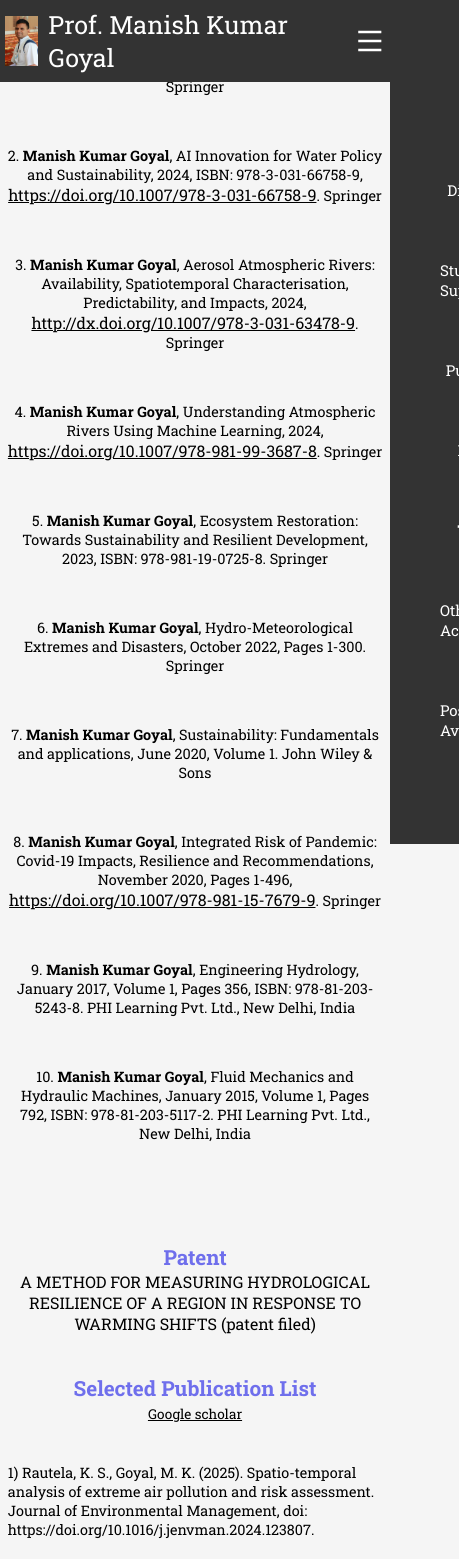
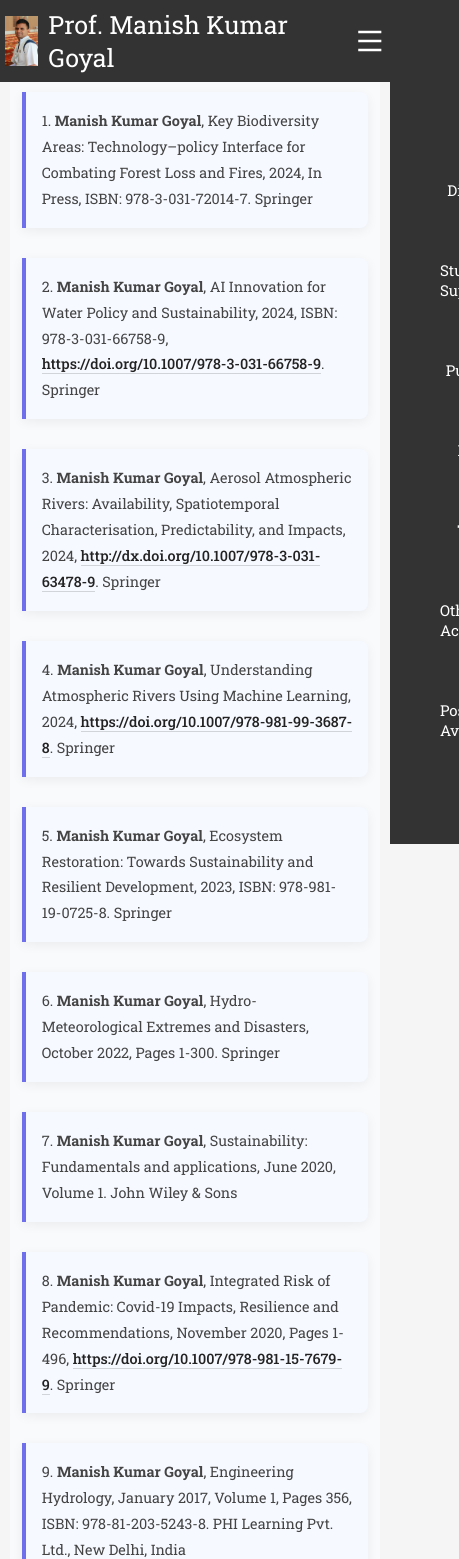
Before and after one commit to shiv3191/MKG_WEBSITE, a React (Vite) app: page /publication in a window 390 px wide. Shown: the top 1559 px of the page, 459 px wide, since content can reach past the window. Built offline with nearby package versions, Linux system fonts and the light colour scheme.

Commit message:
Update Publications.css

```diff
--- a/src/Components/Publication/Publications.css
+++ b/src/Components/Publication/Publications.css
@@ -1,175 +1,259 @@
+/* ===== Publications Page Styling ===== */
+/* Base Styles */
 .pub {
-    margin: 10% 10% 0 10%;
+    margin: 150px auto 60px auto;
+    padding: 30px;
+    max-width: 1200px;
+    font-family: 'Segoe UI', Tahoma, Geneva, Verdana, sans-serif;
+    line-height: 1.7;
+    color: #333;
+    background-color: #f8fafc;
 }
 
-.pub1 {
-    display: flex;
-
-    justify-content: space-between;
-    margin-bottom: 40px;
-    flex-wrap: wrap;
+/* Section Headers */
+.pub3 {
+    font-size: 2.2rem;
+    color: #3a5b96;
+    margin: 70px 0 40px 0;
+    font-weight: 600;
+    padding-bottom: 12px;
+    border-bottom: 2px solid #e1e8f0;
+    position: relative;
 }
 
-.pub3 {
-    font-size: 2rem;
-    font-weight: bold;
-    color: rgb(111, 111, 236);
-}
-.publ1{
-    margin-bottom: 100px;
-}
-.pub1 a {
-    color: black;
-    font-size: 1.2rem;
-    margin-right: 5%;
+.pub3::after {
+    content: '';
+    position: absolute;
+    left: 0;
+    bottom: -2px;
+    width: 120px;
+    height: 3px;
+    background: rgb(111, 111, 236);
 }
 
-.pub4 {
-    margin-bottom: 5%;
+/* Publication Cards */
+.publi1, .publi2, .publi3 {
+    margin-bottom: 30px;
+    padding: 25px;
+    background-color: #ffffff;
+    border-left: 4px solid #6f6fec;
+    border-radius: 0 8px 8px 0;
+    box-shadow: 0 3px 12px rgba(0,0,0,0.06);
+    transition: all 0.3s cubic-bezier(0.25, 0.8, 0.25, 1);
+}
+
+/* Books Section */
+.publ1 .publi1 {
+    background-color: #f6f9ff;
+}
+
+/* Selected Publications */
+.pub4 .publi1 {
+    background-color: #f5f8fe;
+}
+
+/* ASCE Publications */
+.pub1 + .pub4 .publi1 {
+    background-color: #f0f5ff;
+}
+
+/* Book Chapters */
+.pub3:has(+ .pub4) + .pub4 .publi1 {
+    background-color: #ebf2ff;
+}
+
+/* Patent Section */
+.pub1:has(.pub3) + .pub4 {
+    background-color: #f0f7f5;
+}
+
+/* Hover Effects */
+.publi1:hover, .publi2:hover, .publi3:hover {
+    transform: translateX(8px);
+    box-shadow: 0 6px 18px rgba(0,0,0,0.1);
+    background-color: #e8f0ff;
+}
+
+/* Text Styling */
+.publi1 p, .publi2 p, .publi3 p {
+    margin: 0;
+    font-size: 1.05rem;
+    color: #444;
+    line-height: 1.8;
 }
 
 .pub4 p {
-    font-size: 1rem;
-    margin-bottom: 1.2rem;
+    font-size: 1.1rem;
+    margin-bottom: 1.8rem;
+    line-height: 1.8;
 }
 
-.pub4 p a {
-    color: black;
+/* Link Styling */
+.publi1 a, .publi2 a, .publi3 a,
+.pub4 a {
+    color: #222;
     text-decoration: none;
+    font-weight: 500;
+    border-bottom: 1px solid rgba(0,0,0,0.15);
+    transition: all 0.2s ease;
 }
 
-.publi1
-{
-    display: flex;
-    /* justify-content: center; */
-    align-items: center;
-    margin-bottom: 50px;
-    /* flex-wrap: wrap; */
-    text-align: center;
-}
-.publi2,
-.publi3 {
-    display: flex;
-    justify-content: center;
-    align-items: center;
-    margin-bottom: 50px;
-    padding: 10px 5%;
-    flex-wrap: wrap;
-    text-align: center;
+.publi1 a:hover, .publi2 a:hover, .publi3 a:hover,
+.pub4 a:hover {
+    color: #3a5b96;
+    border-bottom-color: #3a5b96;
 }
 
+/* Images */
 .publi1 img {
     margin-right: 30px;
-    height: 150px;
+    height: 160px;
     width: auto;
+    border-radius: 6px;
+    box-shadow: 0 3px 8px rgba(0,0,0,0.1);
 }
 
-.publi1 a,
-.publi2 a,
-.publi3 a {
-    color: black;
-    font-size: 1rem;
+/* Section Wrappers */
+.pub0, .publ1, .pub4 {
+    margin-bottom: 70px;
 }
 
-.publi1 p,
-.publi3 {
-    font-size: 1.1rem;
+/* Header Containers */
+.pub1 {
+    display: flex;
+    justify-content: space-between;
+    align-items: center;
+    margin-bottom: 45px;
+    flex-wrap: wrap;
+    gap: 20px;
 }
 
-.pub0 {
-    margin-bottom: 5%;
+/* Google Scholar Links */
+.pub1 a {
+    color: #1a56a1;
+    font-size: 1.1rem;
+    text-decoration: none;
+    font-weight: 600;
+    display: inline-flex;
+    align-items: center;
+    gap: 8px;
 }
 
-/* Responsive Design */
+.pub1 a:hover {
+    color: #0d47a1;
+    text-decoration: underline;
+}
+
+/* ===== Responsive Design ===== */
+@media screen and (max-width: 1200px) {
+    .pub {
+        margin: 130px auto 50px auto;
+        padding: 25px;
+        max-width: 95%;
+    }
+}
+
 @media screen and (max-width: 1024px) {
     .pub {
-        margin: 8% 5%;
+        margin: 110px auto 40px auto;
+        padding: 20px;
     }
 
     .pub3 {
-        font-size: 1.8rem;
+        font-size: 2rem;
+        margin-bottom: 35px;
     }
 
-    .pub1 {
-        flex-direction: column;
-        text-align: center;
+    .publi1, .publi2, .publi3 {
+        padding: 20px;
     }
 
-    .pub1 a {
+    .publi1 p, .publi2 p, .publi3 p {
         font-size: 1rem;
-        margin: 10px 0;
+    }
+
+    .pub4 p {
+        font-size: 1.05rem;
+        margin-bottom: 1.6rem;
     }
 
     .publi1 img {
-        margin-right: 0;
-        margin-bottom: 15px;
-        height: 120px;
-    }
-
-    .publi1,
-    .publi2,
-    .publi3 {
-        flex-direction: column;
-        text-align: center;
-    }
-
-    .publi1 p,
-    .publi3 {
-        font-size: 1rem;
+        height: 140px;
+        margin-right: 25px;
     }
 }
 
 @media screen and (max-width: 768px) {
     .pub {
-        margin: 5% 3%;
+        margin: 90px auto 30px auto;
+        padding: 15px;
     }
 
     .pub3 {
-        font-size: 1.5rem;
+        font-size: 1.8rem;
+        margin-bottom: 30px;
+    }
+
+    .pub1 {
+        flex-direction: column;
+        align-items: flex-start;
+        gap: 15px;
+    }
+
+    .publi1, .publi2, .publi3 {
+        padding: 18px;
+    }
+
+    .publi1 p, .publi2 p, .publi3 p {
+        font-size: 0.95rem;
     }
 
     .pub4 p {
+        font-size: 1rem;
+        margin-bottom: 1.4rem;
+    }
+
+    .publi1 img {
+        height: 120px;
+        margin-right: 20px;
+    }
+}
+
+@media screen and (max-width: 576px) {
+    .pub {
+        margin: 80px auto 25px auto;
+        padding: 12px;
+    }
+
+    .pub3 {
+        font-size: 1.6rem;
+        margin-bottom: 25px;
+    }
+
+    .publi1, .publi2, .publi3 {
+        flex-direction: column;
+        padding: 16px;
+    }
+
+    .publi1 p, .publi2 p, .publi3 p {
         font-size: 0.9rem;
     }
 
-    .pub1 a {
-        font-size: 0.9rem;
+    .pub4 p {
+        font-size: 0.95rem;
+        margin-bottom: 1.2rem;
     }
 
     .publi1 img {
         height: 100px;
-    }
-
-    .publi1 p,
-    .publi3 {
-        font-size: 0.95rem;
-    }
-}
-
-@media screen and (max-width: 480px) {
-    .pub {
-        margin: 5% 2%;
-    }
-
-    .pub3 {
-        font-size: 1.3rem;
-    }
-
-    .pub1 {
-        text-align: center;
+        margin-right: 0;
+        margin-bottom: 15px;
+        width: 100%;
+        max-width: 200px;
+        object-fit: cover;
     }
 
     .pub1 a {
-        font-size: 0.85rem;
-        margin: 8px 0;
-    }
-
-    .publi1 img {
-        height: 80px;
-    }
-
-    .publi1 p,
-    .publi3 {
-        font-size: 0.9rem;
+        font-size: 1rem;
     }
 }
```
